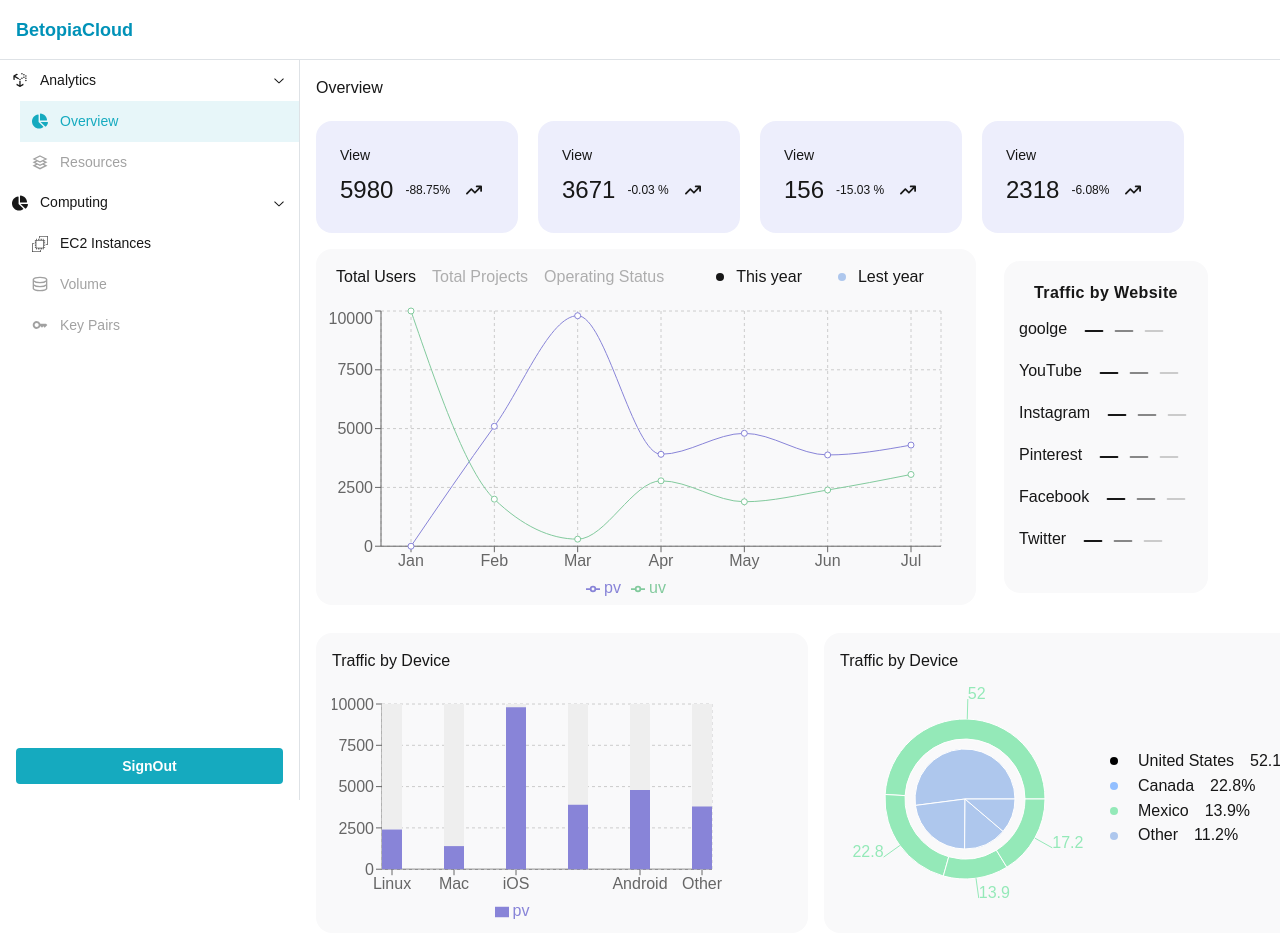
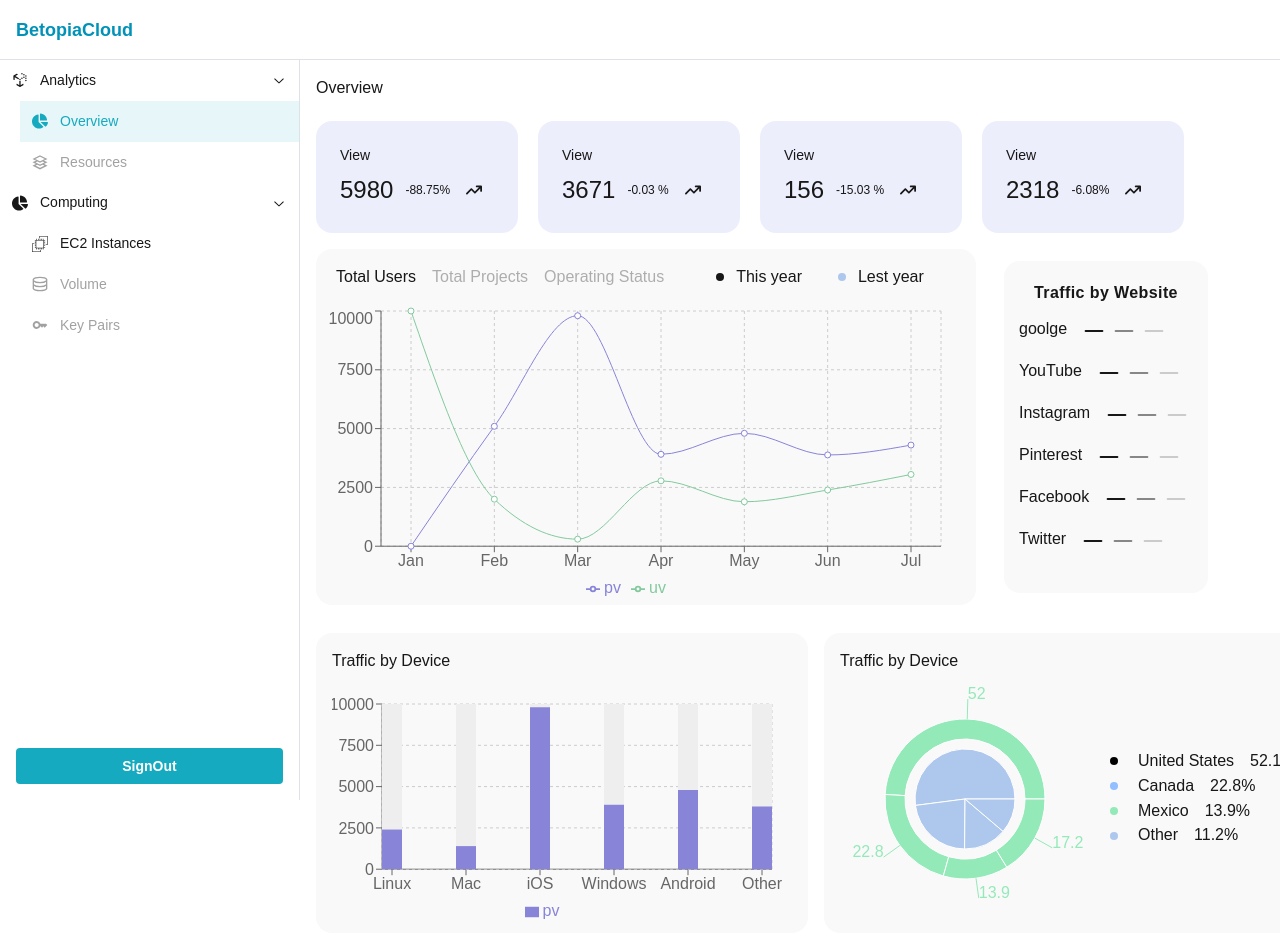
Before and after one commit to albiummid/apn-wareframe, a Next.js app: page /dashboard/overview in a window 1280 px wide. Shown: the top 952 px of the page. Built offline with nearby package versions, Linux system fonts and the light colour scheme.

Commit message:
TinyBarChartBox update

```diff
--- a/component/overview/TinyBarChartBox.jsx
+++ b/component/overview/TinyBarChartBox.jsx
@@ -102,7 +102,7 @@ const TinyBarChartBox = () => {
                     <div className='items-center'>
 
                         <BarChart
-                            width={490}
+                            width={550}
                             height={300}
                             data={data}
                             margin={{
```
